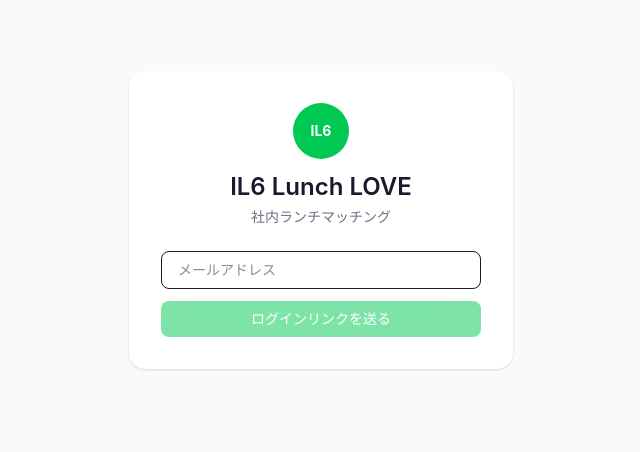
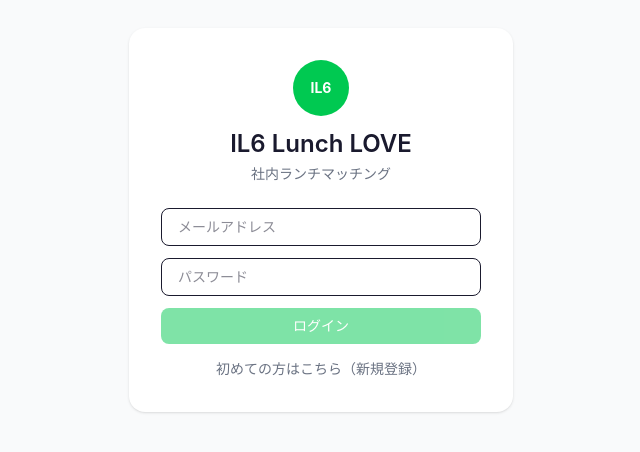
Before and after one commit to mmatsutani-code/lunchboard, a Next.js app: page /login in a window 1280 px wide. Shown: the part 180-632 px from the top of the page, without its empty margins (319-959 px from the left). Built offline with nearby package versions, Linux system fonts and the light colour scheme; no server answers.

Commit message:
switch login to email/password with sign-up toggle
https://claude.ai/code/session_01FNWpbekVyEkom97DAniwLt

```diff
--- a/app/login/page.tsx
+++ b/app/login/page.tsx
@@ -1,33 +1,38 @@
 'use client'
 import { useState } from 'react'
+import { useRouter } from 'next/navigation'
 import { createClient } from '@/lib/supabase'
 
 export default function LoginPage() {
   const [email, setEmail] = useState('')
-  const [sent, setSent] = useState(false)
+  const [password, setPassword] = useState('')
+  const [isSignUp, setIsSignUp] = useState(false)
+  const [message, setMessage] = useState('')
   const [loading, setLoading] = useState(false)
   const supabase = createClient()
+  const router = useRouter()
 
-  async function handleLogin() {
-    if (!email) return
+  async function handleSubmit() {
+    if (!email || !password) return
     setLoading(true)
-    const { error } = await supabase.auth.signInWithOtp({
-      email,
-      options: { emailRedirectTo: `${location.origin}/auth/callback` }
-    })
-    if (!error) setSent(true)
+    setMessage('')
+
+    if (isSignUp) {
+      const { error } = await supabase.auth.signUp({
+        email,
+        password,
+        options: { emailRedirectTo: `${location.origin}/auth/callback` }
+      })
+      if (error) setMessage(error.message)
+      else setMessage('確認メールを送りました。メール内のリンクをクリックして登録を完了してください。')
+    } else {
+      const { error } = await supabase.auth.signInWithPassword({ email, password })
+      if (error) setMessage('メールアドレスまたはパスワードが正しくありません')
+      else router.push('/board')
+    }
+
     setLoading(false)
   }
-
-  if (sent) return (
-    <div className="min-h-screen flex items-center justify-center bg-gray-50">
-      <div className="bg-white p-8 rounded-2xl shadow text-center max-w-sm w-full">
-        <div className="text-4xl mb-4">📧</div>
-        <h2 className="text-xl font-semibold mb-2">メールを確認してください</h2>
-        <p className="text-gray-500 text-sm">{email} にログインリンクを送りました</p>
-      </div>
-    </div>
-  )
 
   return (
     <div className="min-h-screen flex items-center justify-center bg-gray-50">
@@ -40,9 +45,19 @@ export default function LoginPage() {
         <div className="space-y-3">
           <input type="email" placeholder="メールアドレス" value={email} onChange={e => setEmail(e.target.value)}
             className="w-full border rounded-lg px-4 py-2 text-sm focus:outline-none focus:ring-2 focus:ring-green-400" />
-          <button onClick={handleLogin} disabled={loading || !email}
+          <input type="password" placeholder="パスワード" value={password} onChange={e => setPassword(e.target.value)}
+            onKeyDown={e => e.key === 'Enter' && handleSubmit()}
+            className="w-full border rounded-lg px-4 py-2 text-sm focus:outline-none focus:ring-2 focus:ring-green-400" />
+          {message && (
+            <p className="text-sm text-center text-gray-600">{message}</p>
+          )}
+          <button onClick={handleSubmit} disabled={loading || !email || !password}
             className="w-full bg-green-500 text-white rounded-lg py-2 text-sm font-medium hover:bg-green-600 disabled:opacity-50">
-            {loading ? '送信中...' : 'ログインリンクを送る'}
+            {loading ? '処理中...' : isSignUp ? '新規登録' : 'ログイン'}
+          </button>
+          <button onClick={() => { setIsSignUp(!isSignUp); setMessage('') }}
+            className="w-full text-sm text-gray-500 hover:text-gray-700 text-center">
+            {isSignUp ? 'すでにアカウントをお持ちの方はこちら' : '初めての方はこちら（新規登録）'}
           </button>
         </div>
       </div>
```
